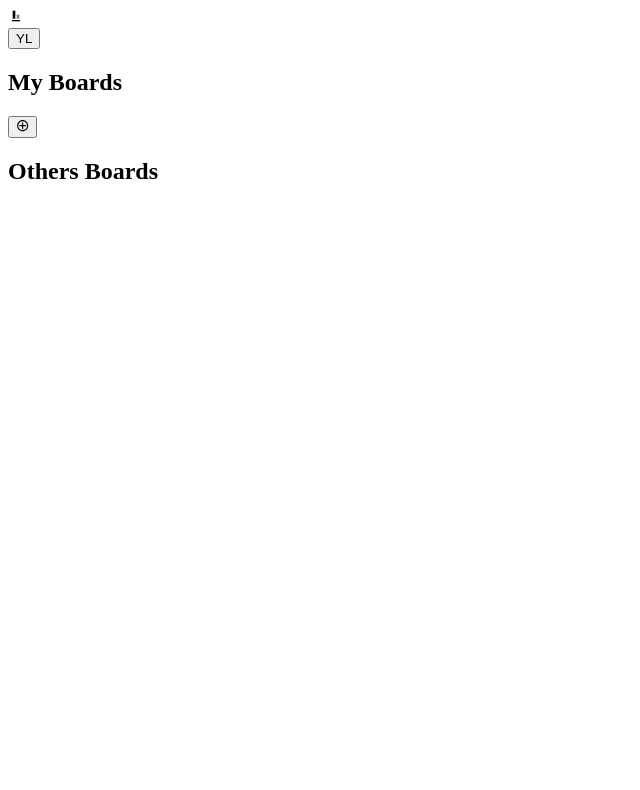
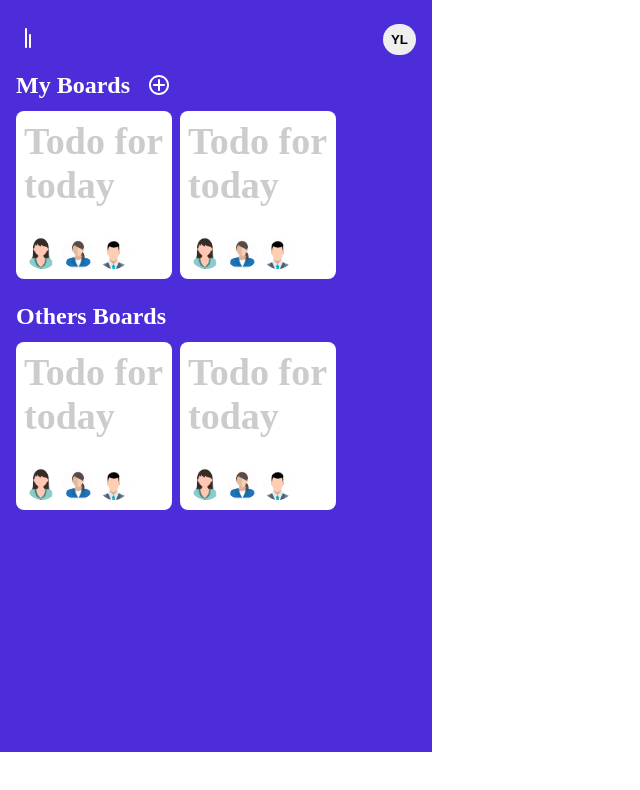
Before and after one commit to AbelJohn2020/Innova-Funding-Challenge, a React (Create React App) app: page / in a window 1280 px wide. Shown: the top 790 px of the page, without its empty margins (0-640 px from the left). Built offline with nearby package versions, Linux system fonts and the light colour scheme; the HTML template or start-up script is replaced by a standard one.

Commit message:
Add new Board

```diff
--- a/src/App.js
+++ b/src/App.js
@@ -1,5 +1,6 @@
 import React from 'react';
 import Home from './Home';
+import './app.css';
 
 function App() {
   return (
--- a/src/Home.js
+++ b/src/Home.js
@@ -4,17 +4,37 @@ import Header from './components/Header';
 // import NewBoard from './components/NewBoard';
 // import { CgHomeAlt } from "react-icons/cg";
 import { CgAdd } from "react-icons/cg";
+import BoardList from './components/BoardList';
+import './styles/home.css';
+
+const testList = [
+    {
+        id: 1,
+    },
+    {
+        id: 2,
+    },
+];
 
 const Home = () => {
     // const iconHome = <CgHomeAlt />;
     // const goHome = <button>{iconHome}</button>;
 
-    const [boards, setBoards] = useState('click');
+    const [boardsList, setBoardsList] = useState(testList);
+    const [newBoard, setNewBoard] = useState([{}]);
 
-    const addBoard = board => {
-        // const newBoards = [board, ...boards];
-        console.log('click')
-        setBoards(board);
+    const addBoardToList = () => {
+        console.log(boardsList.length);
+        console.log(newBoard.id === boardsList.length);
+
+        // if (newBoard.id !== boardsList.id){
+        //     newBoard.id = boardsList.length
+        // } else {
+        //     console.log('false')
+        // }
+
+        const addBoard = [...boardsList, ...newBoard];
+        setBoardsList(addBoard);
     }
 
     return (
@@ -22,18 +42,33 @@ const Home = () => {
             {/* <Header home={goHome} /> */}
             <Header />
             <section>
-                <div>
-                    <h1>My Boards</h1>
-                    <button onClick={addBoard}>
-                        <CgAdd />
-                    </button>
+                <div    >
+                    <div className="myboards">
+                        <h1 className="subtitle">My Boards</h1>
+                        <button
+                            className="myboards__button"
+                            onClick={() => addBoardToList()}
+                        >
+                            <CgAdd className="myboards__button--plus" />
+                        </button>
+                    </div>
+                    <div className="boards">
+                        {
+                            boardsList.length !== 0 && <BoardList boardsList={boardsList} setBoardsList={setBoardsList}/>
+                        }
+                    </div>
                 </div>
                 {/* <Boards>
                     <NewBoard />
                 </Boards> */}
             </section>
             <section>
-                <h1>Others Boards</h1>
+                <h1 className="subtitle">Others Boards</h1>
+                <div className="boards">
+                    {
+                        boardsList.length !== 0 && <BoardList boardsList={boardsList} setBoardsList={setBoardsList}/>
+                    }
+                </div>
             </section>
         </div>
     )
--- /dev/null
+++ b/src/app.css
@@ -0,0 +1,11 @@
+* {
+    margin: 0;
+    padding: 0;
+}
+
+.App {
+    max-width: 400px;
+    min-height: 704px;
+    padding: 24px 16px;
+    background: #4D2DD9;
+}
--- /dev/null
+++ b/src/components/BoardItem.js
@@ -0,0 +1,28 @@
+import React from 'react';
+import '../styles/addboardtolist.css';
+import userTwo from '../images/user-two.jpg';
+import userFour from '../images/user-four.jpg';
+import userseven from '../images/user-seven.jpg';
+
+const BoardItem = () => {
+    return (
+        <div className="board">
+            {/* <input
+                type="text"
+                className = "input-board"
+                placeholder="Todo for today"
+                // disabled
+            /> */}
+
+            <h1 className="board__todo">Todo for today</h1>
+
+            <div className="img-footer">
+                <img className="img-footer--user" src={userTwo} alt="Woman user"/>
+                <img className="img-footer--user" src={userFour} alt="Woman user"/>
+                <img className="img-footer--user" src={userseven} alt="Man user"/>
+            </div>
+        </div>
+    )
+}
+
+export default BoardItem
--- /dev/null
+++ b/src/components/BoardList.js
@@ -0,0 +1,16 @@
+import React, { useState } from 'react';
+import BoardItem from './BoardItem';
+
+
+const BoardList = ({boardsList, setBoardsList}) => {
+    console.log(boardsList)
+    return (
+        <div className="boardList">
+            { boardsList.map( board => (
+                <BoardItem key={board.id}/>
+            ))}
+        </div>
+    )
+}
+
+export default BoardList
--- a/src/components/Header.js
+++ b/src/components/Header.js
@@ -1,14 +1,15 @@
 import React from 'react';
-import { CgAlignBottom } from "react-icons/cg";
+import { CgDetailsLess } from "react-icons/cg";
+import '../styles/header.css';
 
 const Header = (props) => {
     return (
         <header>
             <div>
                 {props.home}
-                <CgAlignBottom />
+                <CgDetailsLess className="header-icon" />
             </div>
-            <button>YL</button>
+            <button className="header--button">YL</button>
         </header>
     )
 }
--- /dev/null
+++ b/src/styles/addboardtolist.css
@@ -0,0 +1,55 @@
+.board {
+    width: 140px;
+    height: 152px;
+    padding: 8px;
+    margin: 0 8px 0 0;
+    border-radius: 8px;
+
+    display: flex;
+    flex-direction: column;
+    justify-content: space-between;
+    align-items: center;
+
+    background-color: white;
+}
+
+.boardList {
+    display: flex;
+}
+
+/* .input-board {
+    width: 100%;
+    padding: 4px;
+    border: none;
+    outline: none;
+    font-weight: 600;
+    font-family: 'Roboto', sans-serif;
+    font-size: 14px;
+} */
+
+/* .input-board::placeholder {
+    font-size: 32px;
+} */
+
+.board__todo {
+    color: #cccccc;
+    font-size: 38px;
+    margin: 0;
+    padding: 0;
+}
+
+.img-footer {
+    width: 100%;
+    padding: 0;
+    display: flex;
+    justify-content: flex-start;
+    align-items: center;
+}
+
+.img-footer--user {
+    width: 32px;
+    height: 32px;
+    margin: 2px;
+    padding: 0;
+    border-radius: 100px;
+}
--- /dev/null
+++ b/src/styles/header.css
@@ -0,0 +1,22 @@
+header {
+    display: flex;
+    justify-content: space-between;
+    align-items: center;
+    margin: 0;
+    padding: 0;
+}
+
+.header-icon {
+    transform: rotate(-100grad);
+    color: white;
+    font-size: 24px;
+}
+
+.header--button {
+    padding: 8px;
+    margin: 0;
+    border-radius: 100px;
+    font-weight: bold;
+    border: none;
+    outline: none;
+}
--- /dev/null
+++ b/src/styles/home.css
@@ -0,0 +1,36 @@
+.myboards {
+    display: flex;
+    align-items: center;
+    color: white;
+    margin: 16px 0 0 0;
+}
+
+.myboards__button {
+    display: flex;
+    align-items: center;
+    padding: 2px 1px;
+    margin: 0 0 12px 16px;
+    background: transparent;
+    outline: none;
+    border: none;
+    cursor: pointer;
+}
+
+.subtitle {
+    color: white;
+    margin: 0 0 12px 0;
+}
+
+.myboards__button--plus {
+    font-size: 24px;
+    color: white;
+}
+
+.myboards__button--plus:hover {
+    color: rgba(0, 0, 0, 0.85);
+}
+
+.boards {
+    display: flex;
+    margin: 0 0 24px 0;
+}
```
Also changed, not shown: src/components/Board.js (deleted, +0 -11 lines).
